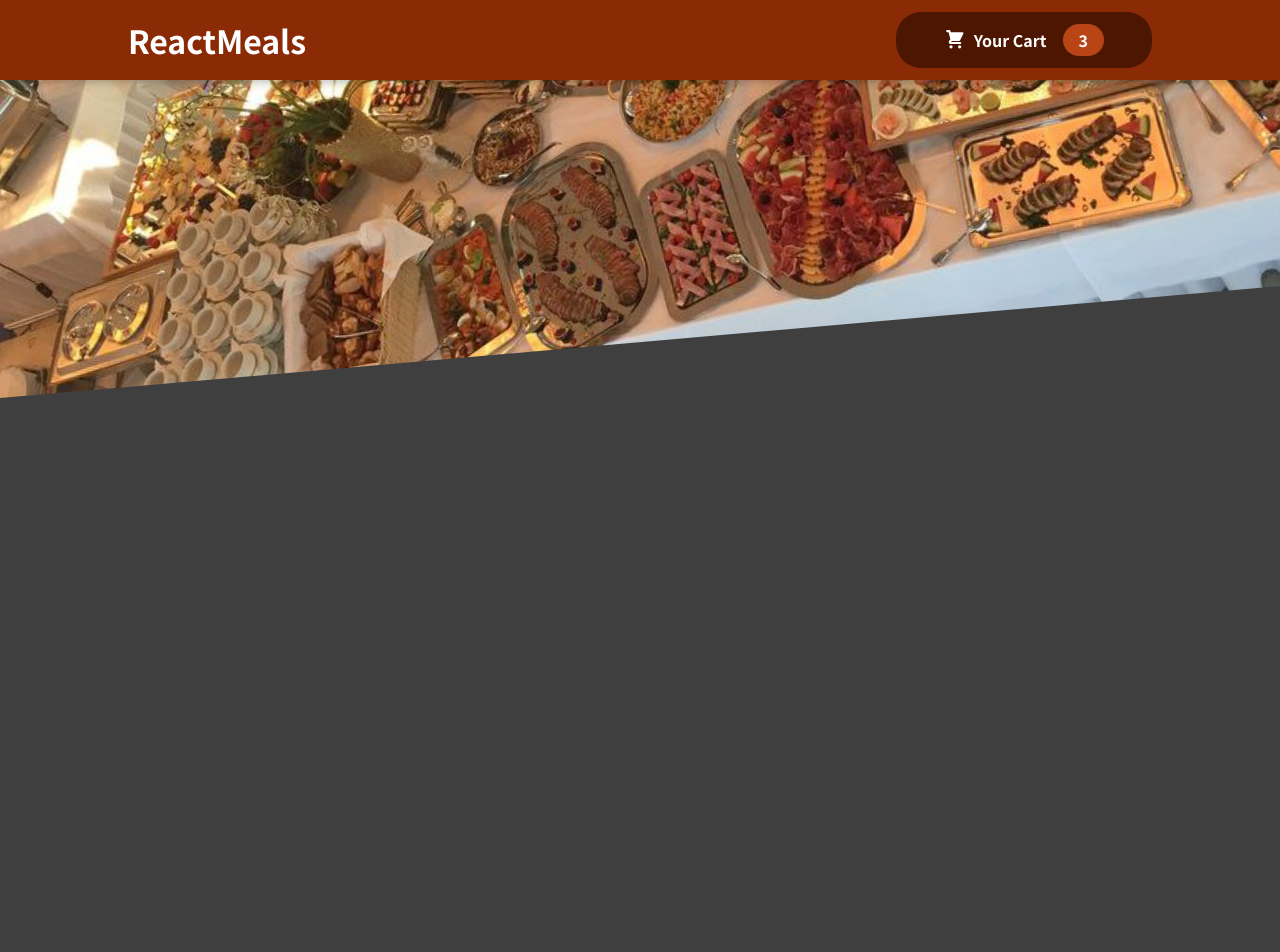
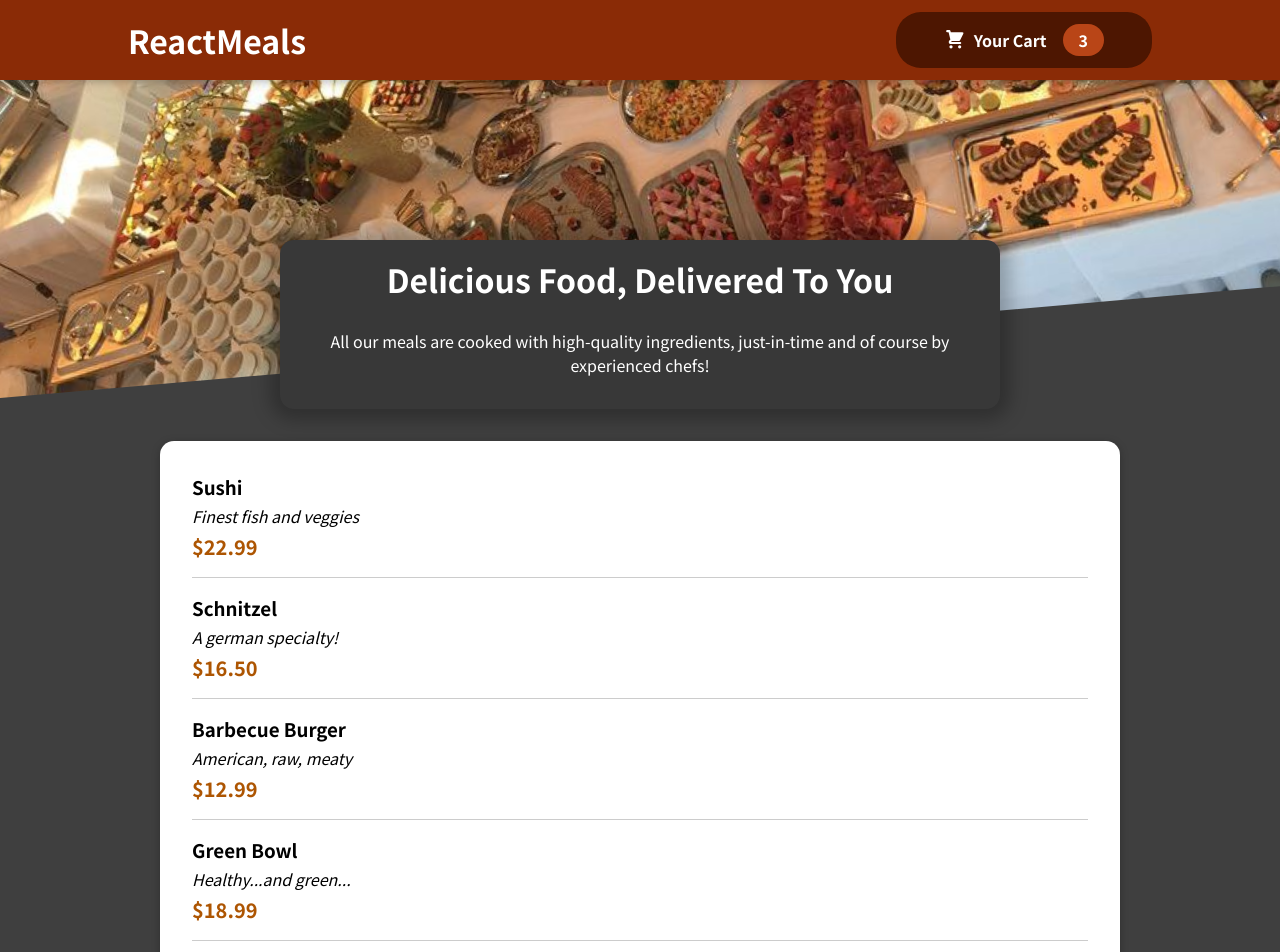
Before and after one commit to raushan2409/create-restau-app, a React (Create React App) app: page / in a window 1280 px wide. Shown: the top 952 px of the page. Before the commit the page ends 800 px from the top, so only its background shows below. Built offline with nearby package versions, Linux system fonts and the light colour scheme.

Commit message:
added meal name,title and price

```diff
--- a/src/App.js
+++ b/src/App.js
@@ -1,12 +1,16 @@
 import Header from './components/Layout/Header';
 import './App.css';
 import { Fragment } from 'react';
+import Meals from './components/Meals/Meals';
 
 function App() {
   return (
     <Fragment>
     <Header/>
-
+     <main>
+      {/* main html element */}
+<Meals />
+     </main>
     </Fragment>
   );
 }
--- /dev/null
+++ b/src/components/Meals/AvailableMeals.js
@@ -0,0 +1,50 @@
+import classes from "./AvailableMeals.module.css";
+import MealItem from "./MealItem/MealItem";
+import Card from "../UI/Card";
+
+const DUMMY_MEALS = [
+  {
+    id: "m1",
+    name: "Sushi",
+    description: "Finest fish and veggies",
+    price: 22.99,
+  },
+  {
+    id: "m2",
+    name: "Schnitzel",
+    description: "A german specialty!",
+    price: 16.5,
+  },
+  {
+    id: "m3",
+    name: "Barbecue Burger",
+    description: "American, raw, meaty",
+    price: 12.99,
+  },
+  {
+    id: "m4",
+    name: "Green Bowl",
+    description: "Healthy...and green...",
+    price: 18.99,
+  },
+];
+
+const AvailableMeals = () => {
+  const mealsList = DUMMY_MEALS.map((meal) => (
+    <MealItem
+      key={meal.id}
+      name={meal.name}
+      description={meal.description}
+      price={meal.price}
+    />
+  ));
+  return (
+    <section className={classes.meals}>
+      <Card>
+        <ul>{mealsList}</ul>
+      </Card>
+    </section>
+  );
+};
+
+export default AvailableMeals;
--- /dev/null
+++ b/src/components/Meals/AvailableMeals.module.css
@@ -0,0 +1,24 @@
+.meals {
+    max-width: 60rem;
+    width: 90%;
+    margin: 2rem auto;
+    animation: meals-appear 1s ease-out forwards;
+  }
+
+  .meals ul {
+    list-style: none;
+    margin: 0;
+    padding: 0;
+  }
+
+  @keyframes meals-appear {
+    from {
+      opacity: 0;
+      transform: translateY(3rem);
+    }
+
+    to {
+      opacity: 1;
+      transform: translateY(0);
+    }
+  }
--- /dev/null
+++ b/src/components/Meals/MealItem/MealItem.js
@@ -0,0 +1,23 @@
+import classes from './MealItem.module.css'
+
+//receives some props
+const MealItem = (props) => {
+    const price = `$${props.price.toFixed(2)}` //tofixed(2) will make sure that we always render 2 decimal place
+  return (
+    <li  className={classes.meal}>
+      {/* props.name will receives data from availablemeals  dummymeals.map so u can take any name like name and take anything */}
+      <div>
+        <h3>{props.name}</h3>
+        <div className={classes.description}>{props.description}</div>
+        <div className={classes.price}>{price}</div>
+      </div>
+
+      <div>
+        {/* i wonna render the simple form which allows user to user to enter the amount , the amount of meal that wonna add to the cart and then add to cart button  mealitemform.js file for that component */}
+
+      </div>
+    </li>
+  );
+};
+
+export default MealItem;
--- /dev/null
+++ b/src/components/Meals/MealItem/MealItem.module.css
@@ -0,0 +1,22 @@
+.meal {
+    display: flex;
+    justify-content: space-between;
+    margin: 1rem;
+    padding-bottom: 1rem;
+    border-bottom: 1px solid #ccc;
+}
+
+.meal h3 {
+    margin: 0 0 0.25rem 0;
+}
+
+.description {
+    font-style: italic;
+}
+
+.price {
+    margin-top: 0.25rem;
+    font-weight: bold;
+    color: #ad5502;
+    font-size: 1.25rem;
+}
--- /dev/null
+++ b/src/components/Meals/Meals.js
@@ -0,0 +1,14 @@
+import MealsSummary from "./MealsSummary"
+import AvailableMeals from "./AvailableMeals"
+import { Fragment } from "react"
+
+const Meals = () => {
+  return (
+    <Fragment>
+      <MealsSummary/>
+      <AvailableMeals/>
+    </Fragment>
+  )
+}
+
+export default Meals
--- /dev/null
+++ b/src/components/Meals/MealsSummary.js
@@ -0,0 +1,15 @@
+
+import classes from './MealsSummary.module.css'
+
+function MealsSummary() {
+  return (
+    <section className={classes.summary}>
+    <h2>Delicious Food, Delivered To You</h2>
+    <p></p>
+    <p>All our meals are cooked with high-quality ingredients, just-in-time and of course by experienced chefs!</p>
+    </section>
+
+  )
+}
+
+export default MealsSummary
--- /dev/null
+++ b/src/components/Meals/MealsSummary.module.css
@@ -0,0 +1,18 @@
+.summary {
+    text-align: center;
+    max-width: 45rem;
+    width: 90%;
+    margin: auto;
+    margin-top: -10rem;
+    position: relative;
+    background-color: #383838;
+    color: white;
+    border-radius: 14px;
+    padding: 1rem;
+    box-shadow: 0 1px 18px 10px rgba(0, 0, 0, 0.25);
+  }
+
+  .summary h2 {
+    font-size: 2rem;
+    margin-top: 0;
+  }
--- /dev/null
+++ b/src/components/UI/Card.js
@@ -0,0 +1,8 @@
+import classes from "./Card.module.css";
+
+// props because we will needs to access props childrento get access to the wrapped content
+const Card = (props) => {
+  return <div className={classes.card}>{props.children}</div>;
+};
+
+export default Card;
--- /dev/null
+++ b/src/components/UI/Card.module.css
@@ -0,0 +1,6 @@
+.card {
+    padding: 1rem;
+    box-shadow: 0 2px 8px rgba(0, 0, 0, 0.25);
+    border-radius: 14px;
+    background-color: white;
+  }
```
Also changed, not shown: src/components/Meals/MealItem/MealItemForm.js (added).
